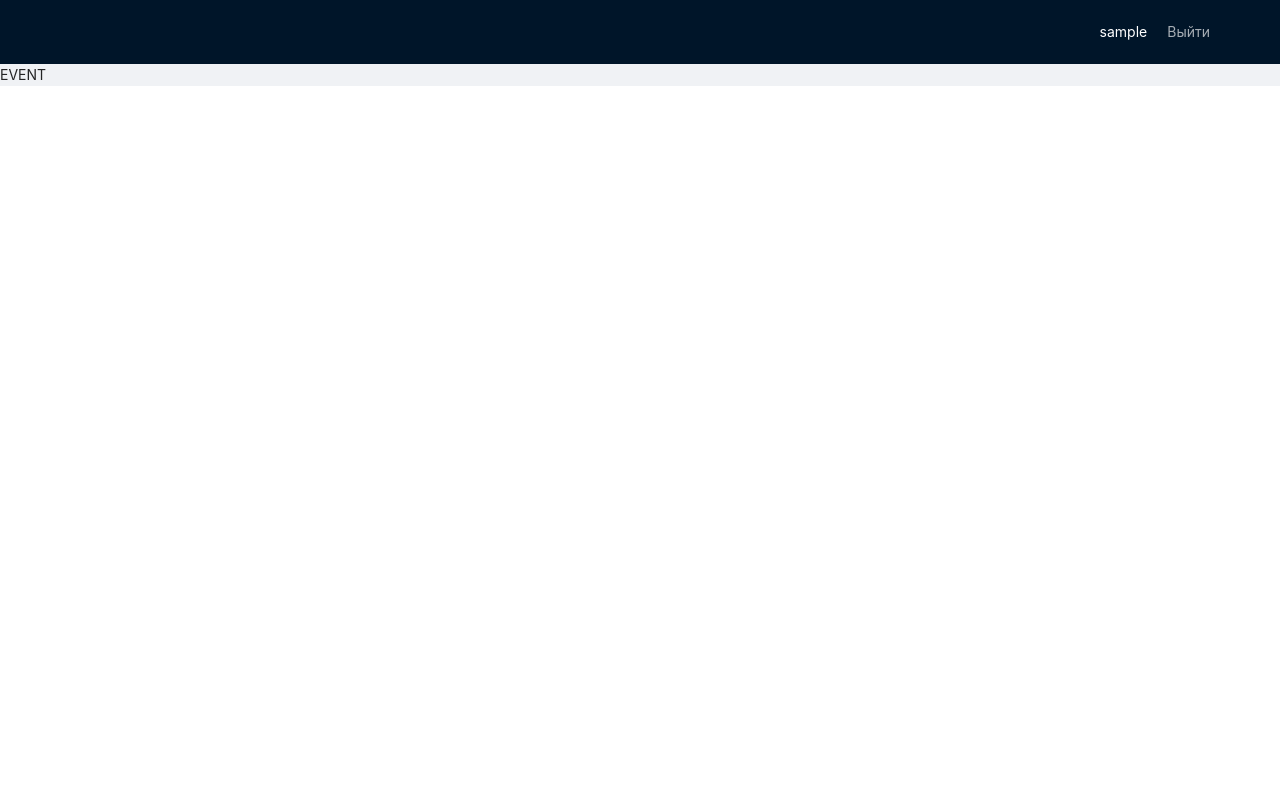
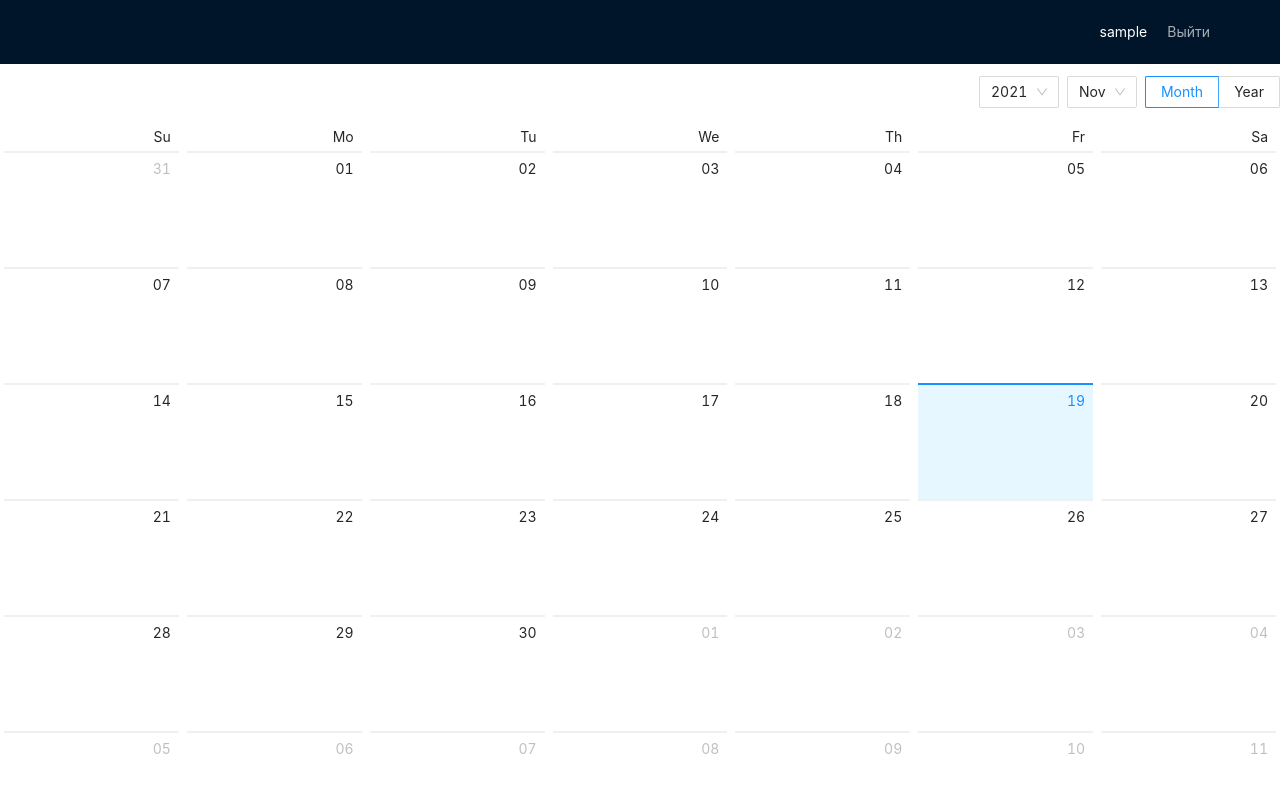
Before and after one commit to Chupriarti/interview-task-0, a React (Create React App) app: page / in a window 1280 px wide. Shown: the top 792 px of the page. Built offline with nearby package versions, Linux system fonts and the light colour scheme; sample sign-in values are in the browser's storage.

Commit message:
added calendar to event page

```diff
--- a/src/pages/Event.tsx
+++ b/src/pages/Event.tsx
@@ -1,10 +1,12 @@
+import { Layout } from 'antd';
 import React, {FC} from 'react'
+import EventCalendar from '../components/EventCalendar';
 
 const Event: FC = () => {
   return (
-    <div>
-      EVENT
-    </div>
+    <Layout>
+      <EventCalendar events={[]} />
+    </Layout>
   )
 }
 
```
